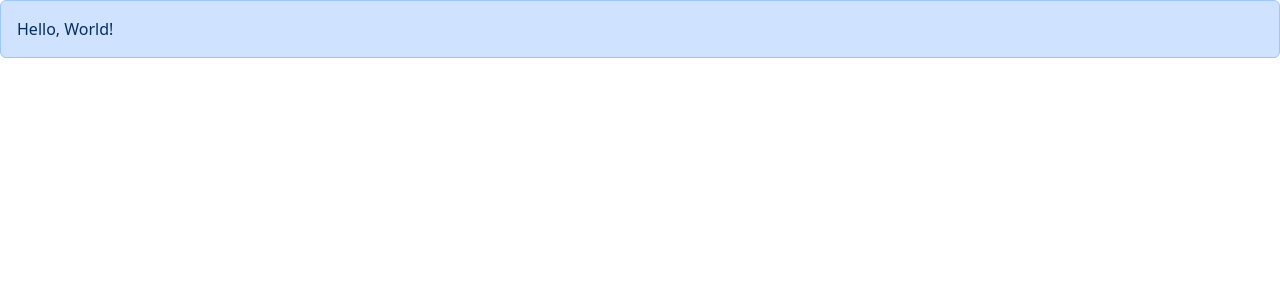
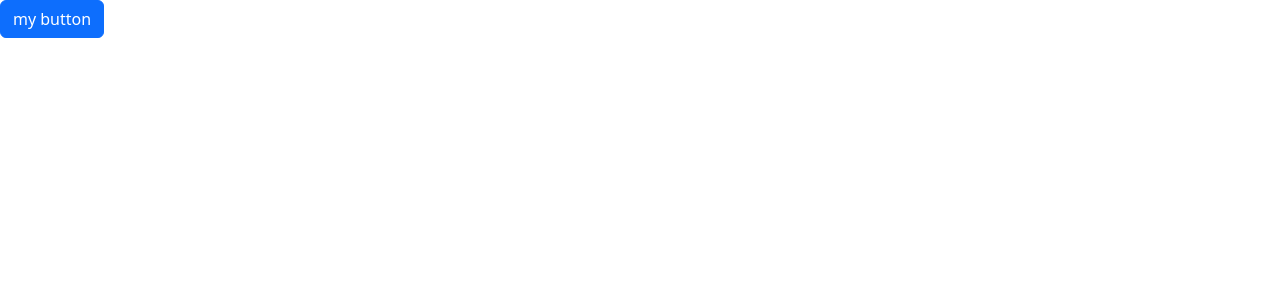
Before and after one commit to FaiqueMZM/SyntaxErreurTraining, a React (Vite) app in the folder React-GamerHub/: page / in a window 1280 px wide. Shown: the top 300 px of the page. Built offline with nearby package versions, Linux system fonts and the light colour scheme.

Commit message:
React-GamerHub

```diff
--- a/React-GamerHub/src/App.tsx
+++ b/React-GamerHub/src/App.tsx
@@ -1,9 +1,16 @@
+import { useState } from "react";
 import Alert from "./components/Alert";
+import Button from "./components/Button";
 
 function App() {
+    const [alertVisible, setAlertVisible] = useState(false);
+
     return (
         <div>
-            <Alert>Hello, <span>World!</span></Alert>
+            {alertVisible && (
+                <Alert onClose={() => setAlertVisible(false)}>my alert!</Alert>
+            )}
+            <Button onClick={() => setAlertVisible(true)}>my button</Button>
         </div>
     );
 }
--- a/React-GamerHub/src/components/Alert.tsx
+++ b/React-GamerHub/src/components/Alert.tsx
@@ -2,12 +2,20 @@ import { ReactNode } from "react";
 
 interface AlertProps {
     children: ReactNode;
+    onClose: () => void;
 }
 
-const Alert = ({children}: AlertProps) => {
+const Alert = ({ children, onClose }: AlertProps) => {
     return (
-        <div className="alert alert-primary" role="alert">
+        <div className="alert alert-primary alert-dismissible" role="alert">
             {children}
+            <button
+                type="button"
+                className="btn-close"
+                data-bs-dismiss="alert"
+                aria-label="Close"
+                onClick={onClose}
+            ></button>
         </div>
     );
 };
--- /dev/null
+++ b/React-GamerHub/src/components/Button.tsx
@@ -0,0 +1,15 @@
+interface ButtonProps {
+    children: string;
+    color?: "primary" | "secondary" | "danger";
+    onClick: () => void;
+}
+
+const Button = ({ children, onClick, color = "primary" }: ButtonProps) => {
+    return (
+        <button className={"btn btn-" + color} onClick={onClick}>
+            {children}
+        </button>
+    );
+};
+
+export default Button;
```
